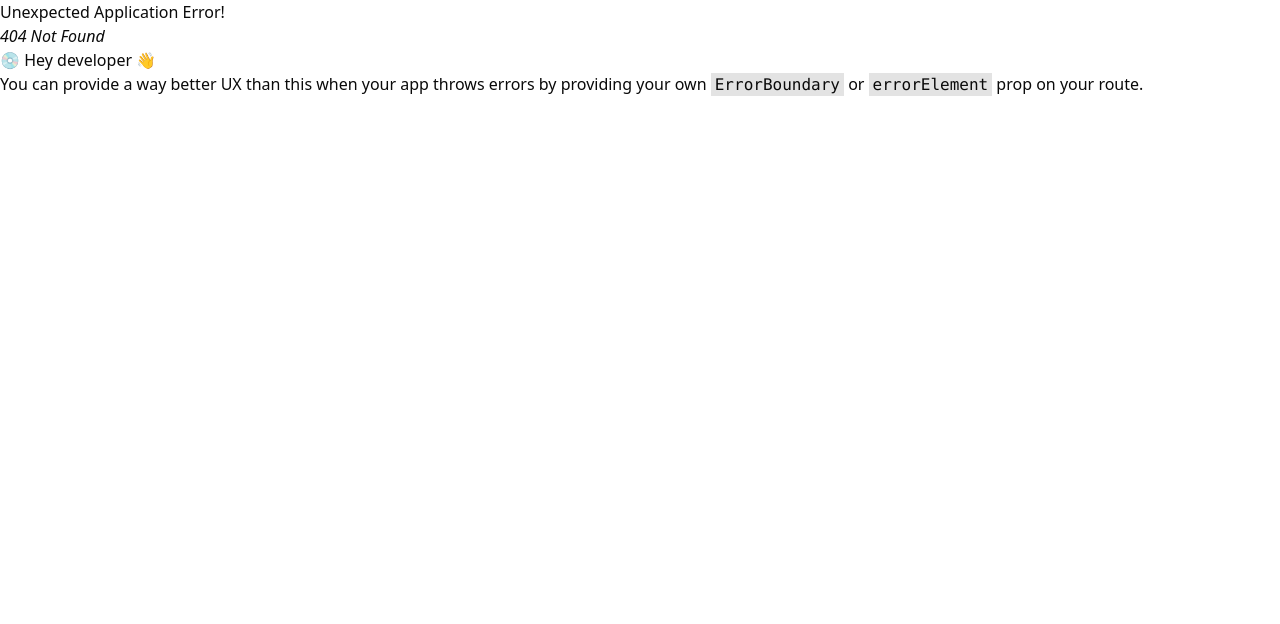
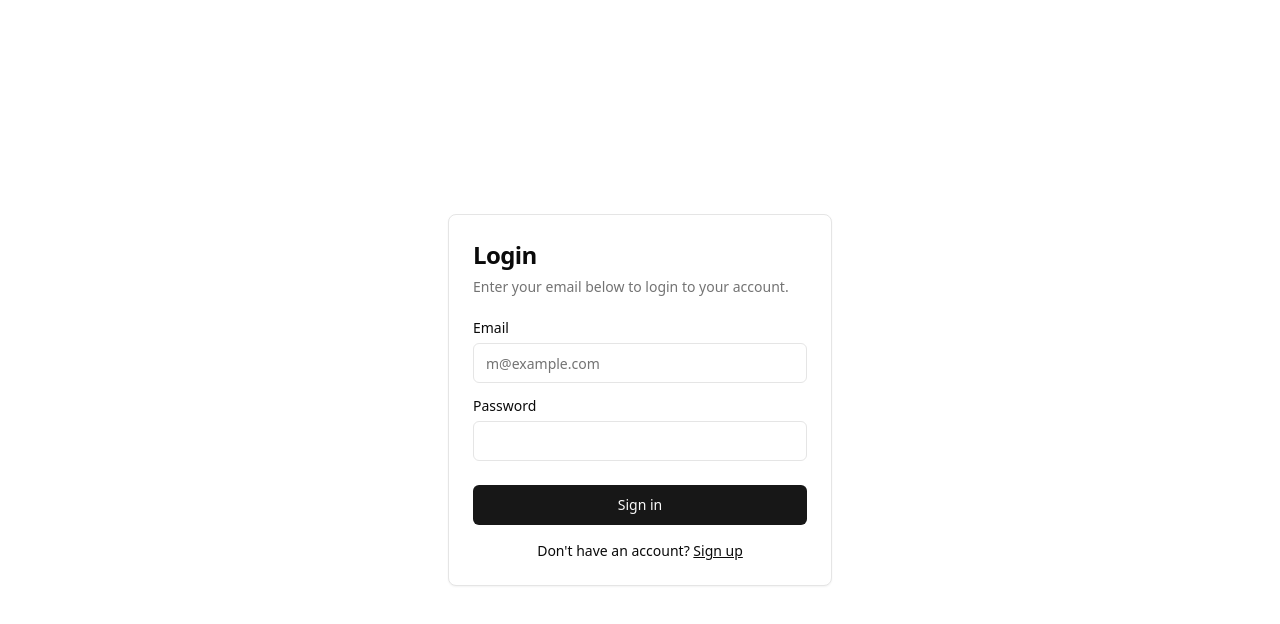
Before and after one commit to 21namanpandey/e-library-dashboard, a React (Vite) app: page /auth/login in a window 1280 px wide. Before the commit this address had no page. Shown: the top 624 px of the page. Built offline with nearby package versions, Linux system fonts and the light colour scheme.

Commit message:
add auth layout

```diff
--- /dev/null
+++ b/src/layouts/AuthLayout.tsx
@@ -0,0 +1,11 @@
+import { Outlet } from "react-router-dom"
+
+const AuthLayout = () => {
+  return (
+    <>
+    <Outlet />
+    </>
+  )
+}
+
+export default AuthLayout
--- a/src/pages/LoginPage.tsx
+++ b/src/pages/LoginPage.tsx
@@ -41,7 +41,7 @@
             <Button className="w-full">Sign in</Button>
             <div className="mt-4 text-center text-sm">
               Don't have an account?{" "}
-              <Link to={"/register"} className="underline">
+              <Link to={"/auth/register"} className="underline">
                 Sign up
               </Link>
             </div>
--- a/src/pages/RegisterPage.tsx
+++ b/src/pages/RegisterPage.tsx
@@ -47,7 +47,7 @@
           </div>
           <div className="mt-4 text-center text-sm">
             Already have an account?{" "}
-            <Link to={'/login'} className="underline">
+            <Link to={'/auth/login'} className="underline">
               Sign in
             </Link>
           </div>
```
Also changed, not shown: src/router.tsx (+13 -6 lines).
